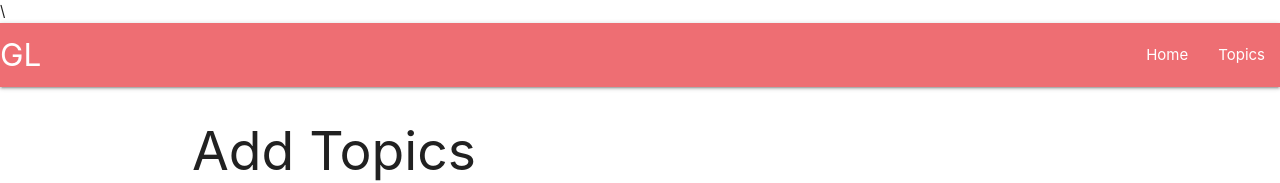
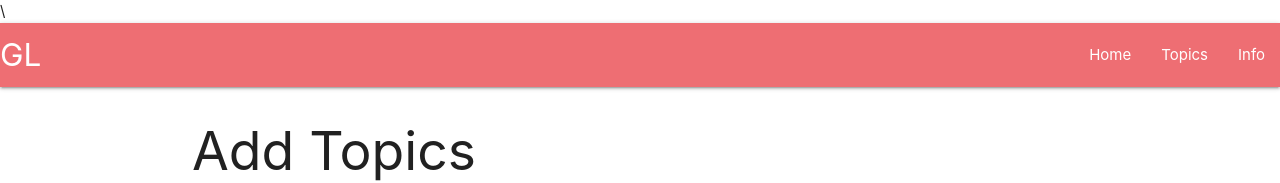
Before and after one commit to GOPISETTILAHARI/CRUD_React, a React (Create React App) app: page / in a window 1280 px wide. Shown: the top 183 px of the page. Built offline with nearby package versions, Linux system fonts and the light colour scheme.

Commit message:
Update NavBar.js

```diff
--- a/src/Components/NavBar.js
+++ b/src/Components/NavBar.js
@@ -15,6 +15,9 @@ const NavBar = () => {
             <li>
               <Link to="/Topics">Topics</Link>
             </li>
+            <li>
+              <Link to="/Info">Info</Link>
+            </li>
           </ul>
         </div>
       </nav>
```
